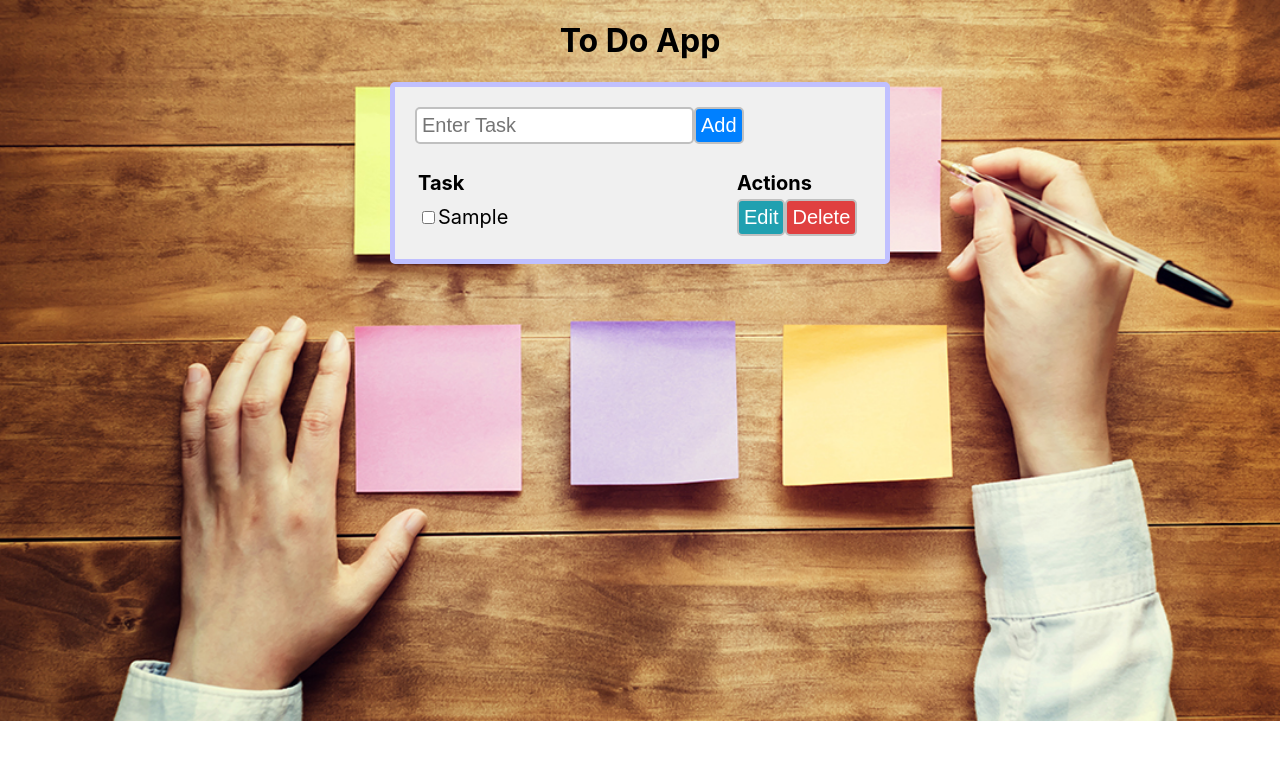
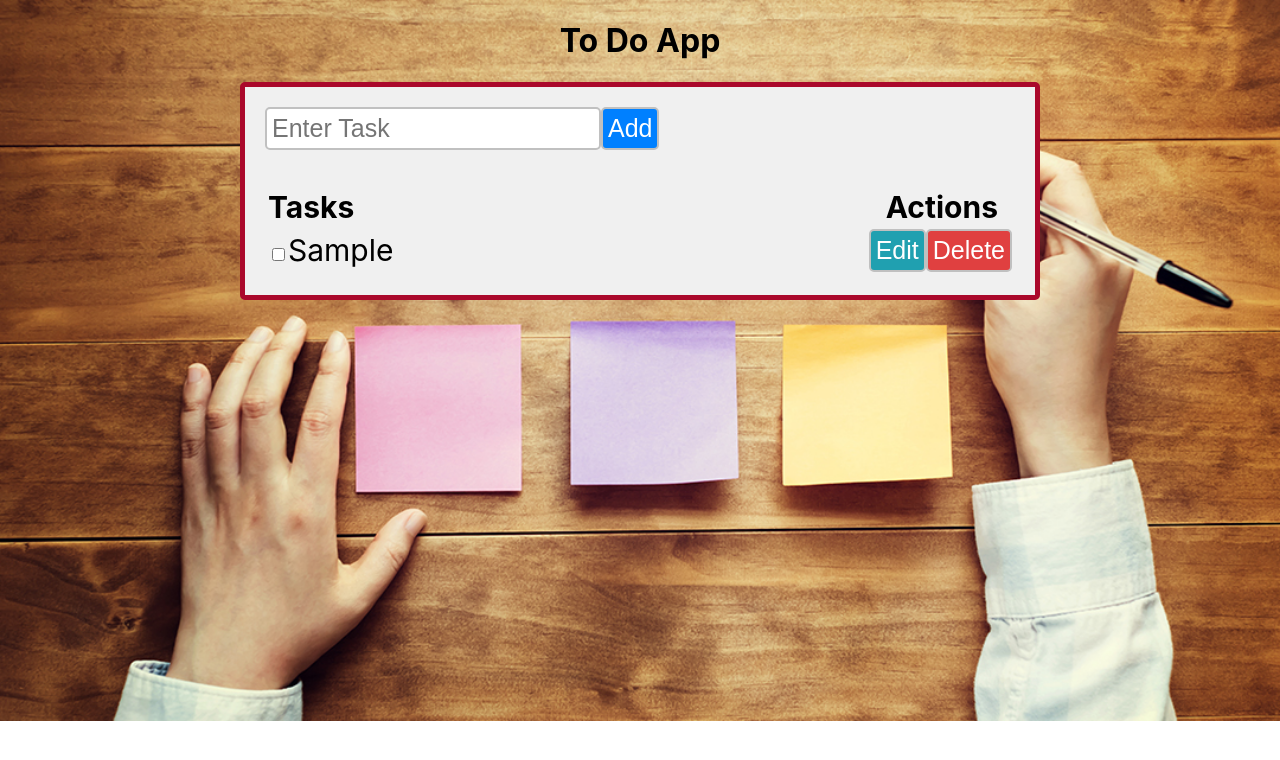
Before and after one commit to GabrielReisfeld/Todo-App, a React (Create React App) app: page / in a window 1280 px wide. Both pictures are taken after typing "Sample" into the empty fields and a click on the button "Add". Shown: the top 760 px of the page. Built offline with nearby package versions, Linux system fonts and the light colour scheme.

Commit message:
changing styles

```diff
--- a/src/components/TaskItem.js
+++ b/src/components/TaskItem.js
@@ -39,7 +39,7 @@ export default class TaskItem extends Component {
                 />
               </form>
             </td>
-            <td>
+            <td className="buttons">
               <button className="save" type="submit" onClick={this.handleSubmit}>
                 Save
               </button>
@@ -66,7 +66,7 @@ export default class TaskItem extends Component {
                 {this.props.taskItem.task}
               </span>
             </td>
-            <td>
+            <td className="buttons">
               <button className="edit" onClick={() => this.setEditingState(true)}>Edit</button>
               <button className="delete" onClick={this.deleteTask}>Delete</button>
             </td>
--- a/src/components/TaskList.js
+++ b/src/components/TaskList.js
@@ -7,8 +7,8 @@ export default class TaskList extends Component {
       <table>
         <thead>
           <tr>
-            <th>Task</th>
-            <th>Actions</th>
+            <th>Tasks</th>
+            <th className="actions">Actions</th>
           </tr>
         </thead>
         <tbody>
--- a/src/index.css
+++ b/src/index.css
@@ -17,20 +17,27 @@ code {
 
 .main {
   margin: 0 auto;
-  max-width: 500px;
+  display: flex;
+  justify-content: center;
+  flex-direction: column;
+  width: 50rem;
 }
 h1 {
   text-align: center;
 }
 .content {
-  border: 5px #c0c0ff solid;
+  border: 5px #aa082b solid;
   border-radius: 5px;
-  font-size: 20px;
+  font-size: 30px;
   background-color: #f0f0f0;
   padding: 20px;
 }
 table {
   width: 100%;
+}
+.actions {
+  text-align: right;
+  padding-right: 15px;
 }
 td:first-child {
   width: 100%;
@@ -46,13 +53,16 @@ tr:nth-child(even) {
 }
 input,
 button {
-  font-size: 20px;
+  font-size: 25px;
   padding: 5px;
   border-radius: 5px;
   border: 2px #c0c0c0 solid;
 }
 button {
   cursor: pointer;
+}
+button:hover {
+  opacity: 0.8;
 }
 button.add {
   background-color: #0080ff;
@@ -71,7 +81,7 @@ button.save {
   color: #ffffff;
 }
 button.cancel {
-  background-color: #707080;
+  background-color: #e0c10f;
   color: #ffffff;
 }
 
@@ -81,4 +91,8 @@ button.cancel {
 
 .completed {
   text-decoration: line-through;
+  opacity: 0.5;
 }
+.buttons {
+  display: flex;
+}
```
